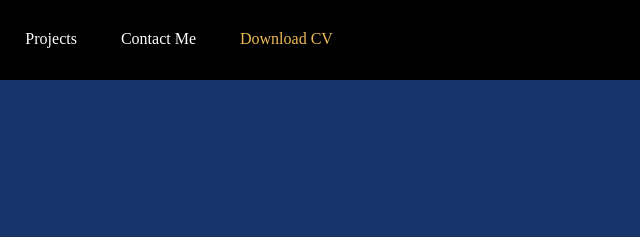
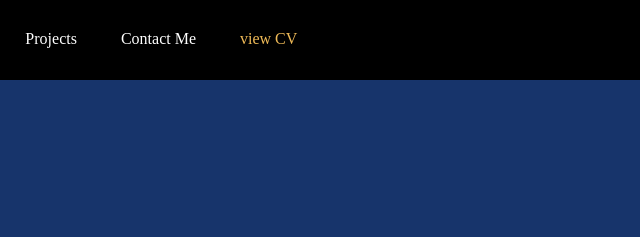
Before and after one commit to Malijivan/portfolio, a plain HTML site: page index.html in a window 1280 px wide. Shown: the top 237 px of the page, 640-1280 px from the left. Drawn offline with Linux system fonts and the light colour scheme.

Commit message:
Add files via upload

```diff
--- a/index.html
+++ b/index.html
@@ -18,7 +18,7 @@
                 <li><a href="#skill">Skills</a></li>
                 <li><a href="#projects">Projects</a></li>
                 <li><a href="#contact">Contact Me</a></li>
-                <li><a href="#" id="CV">Download CV</a></li>
+                <li><a href="file:///D:/jivan/Documents/Jivan%20Mali.pdf" id="CV">view CV</a></li>
             </ul>
         </nav>
     </header>
@@ -31,7 +31,7 @@
             <h2>Full Stack Developer</h2>
             <p>Aspiring Full Stack Engineer | Proficiency in  HTML/CSS , JS | PHP | MySQL | Python | <br>
                 Building Scalable Web Solutions | B.Sc. CS Student</p>
-                <li><a href="#" id="CV2">Download CV</a></li>
+                <li><a href="file:///D:/jivan/Documents/Jivan%20Mali.pdf" id="CV2">Download CV</a></li>
         </div>
     </section>
     <div class="me" >
```
